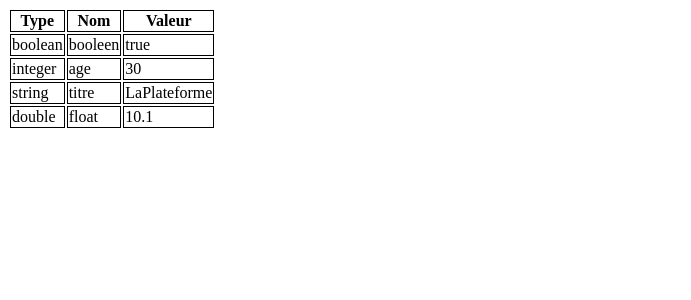
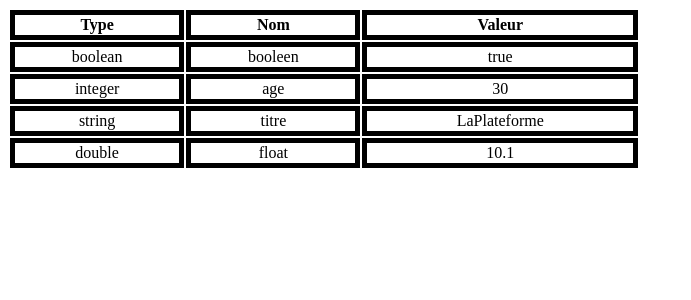
Before and after one commit to DOTTO-9327/runtrack2, a PHP site: page / in a window 1280 px wide. Shown: the top 300 px of the page, without its empty margins (0-691 px from the left). Run offline with PHP 8.4, Linux system fonts and the light colour scheme.

Commit message:
jour 02/job01 done

```diff
--- a/jour01/Job03/style.css
+++ b/jour01/Job03/style.css
@@ -1,3 +1,8 @@
 td, th{
-    border: 1px solid black;
+    border: 5px solid black;
 }
+
+table{
+    width: 50%;
+    text-align: center;
+}
```
Also changed, not shown: jour02/job01/index.php (added, +12 -0 lines).
